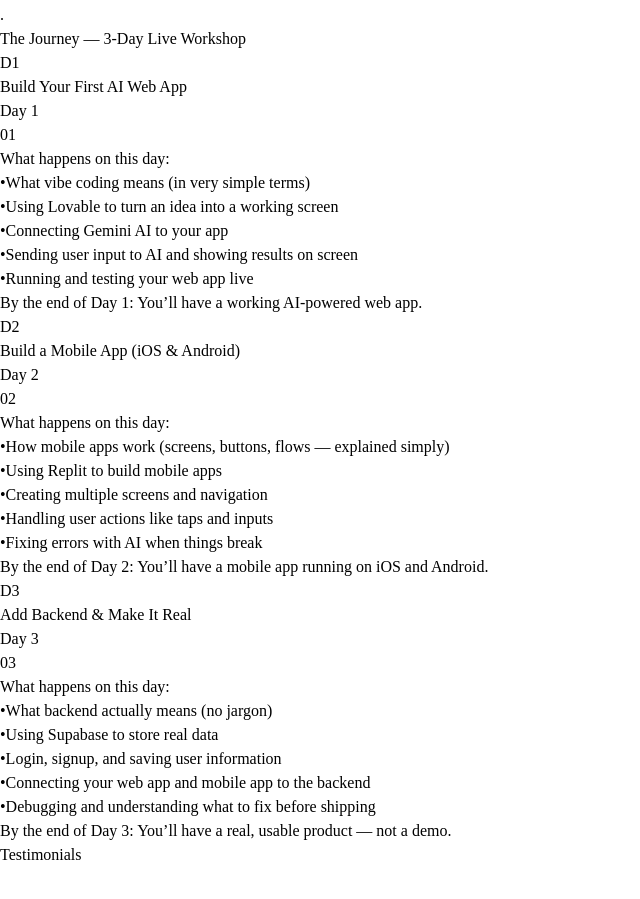
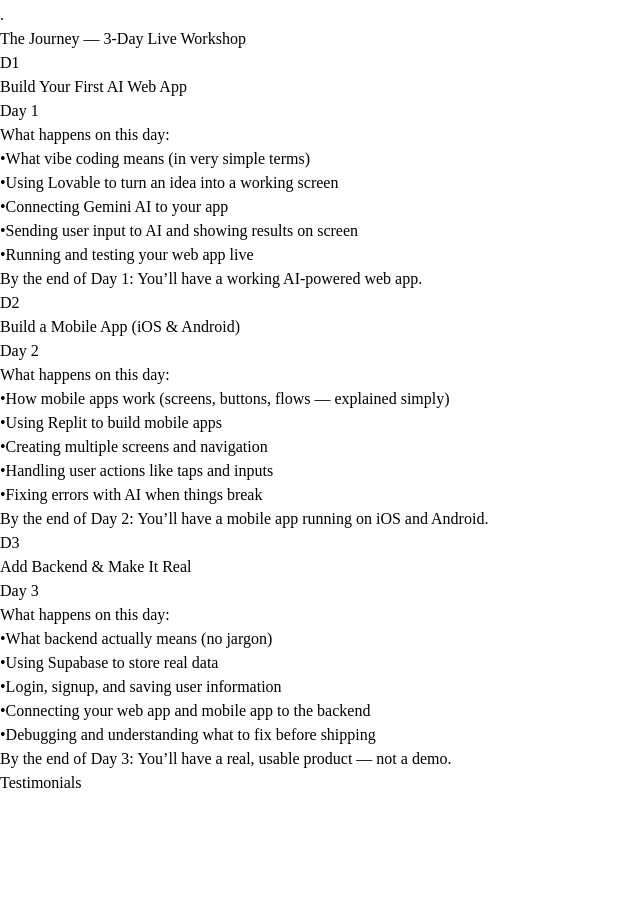
Before and after one commit to launchanyway/LaunchAnyway-v1, a React (Vite) app in the folder client/: page / in a window 1280 px wide. Shown: the part 1905-2804 px from the top of the page, without its empty margins (0-640 px from the left). Built offline with nearby package versions, Linux system fonts and the light colour scheme.

Commit message:
Updated home.tsx

```diff
--- a/client/src/pages/home.tsx
+++ b/client/src/pages/home.tsx
@@ -538,16 +538,10 @@ export default function Home() {
                         <p className="text-[11px] text-gray-400 font-mono uppercase tracking-widest font-bold mt-1">Day 1</p>
                       </div>
                       <div className="space-y-4">
-                        <div className="flex gap-6">
-                          <div className="flex flex-col items-center">
-                            <span className="text-[10px] font-black font-mono text-black bg-[#D4E845] px-2 py-1 rounded flex items-center justify-center shrink-0">01</span>
-                            <div className="w-[1.5px] h-full bg-black/5 mt-2"></div>
-                          </div>
-                          <div className="space-y-1 pb-4">
-                            <p className="text-[15px] text-gray-900 font-bold leading-none">What happens on this day:</p>
-                          </div>
+                        <div className="pb-4">
+                          <p className="text-[15px] text-gray-900 font-bold leading-none">What happens on this day:</p>
                         </div>
-                        <div className="space-y-3 pl-[46px]">
+                        <div className="space-y-3">
                           <p className="text-[14px] text-[#5a5a5a] leading-relaxed flex items-start gap-2">
                             <span className="text-[#D4E845] mt-1.5 shrink-0">•</span>
                             What vibe coding means (in very simple terms)
@@ -585,16 +579,10 @@ export default function Home() {
                         <p className="text-[11px] text-gray-400 font-mono uppercase tracking-widest font-bold mt-1">Day 2</p>
                       </div>
                       <div className="space-y-4">
-                        <div className="flex gap-6">
-                          <div className="flex flex-col items-center">
-                            <span className="text-[10px] font-black font-mono text-black bg-[#E895C9] px-2 py-1 rounded flex items-center justify-center shrink-0">02</span>
-                            <div className="w-[1.5px] h-full bg-black/5 mt-2"></div>
-                          </div>
-                          <div className="space-y-1 pb-4">
-                            <p className="text-[15px] text-gray-900 font-bold leading-none">What happens on this day:</p>
-                          </div>
+                        <div className="pb-4">
+                          <p className="text-[15px] text-gray-900 font-bold leading-none">What happens on this day:</p>
                         </div>
-                        <div className="space-y-3 pl-[46px]">
+                        <div className="space-y-3">
                           <p className="text-[14px] text-[#5a5a5a] leading-relaxed flex items-start gap-2">
                             <span className="text-[#E895C9] mt-1.5 shrink-0">•</span>
                             How mobile apps work (screens, buttons, flows — explained simply)
@@ -632,15 +620,10 @@ export default function Home() {
                         <p className="text-[11px] text-gray-400 font-mono uppercase tracking-widest font-bold mt-1">Day 3</p>
                       </div>
                       <div className="space-y-4">
-                        <div className="flex gap-6">
-                          <div className="flex flex-col items-center">
-                            <span className="text-[10px] font-black font-mono text-black bg-[#A5B4FC] px-2 py-1 rounded flex items-center justify-center shrink-0">03</span>
-                          </div>
-                          <div className="space-y-1 pb-4">
-                            <p className="text-[15px] text-gray-900 font-bold leading-none">What happens on this day:</p>
-                          </div>
+                        <div className="pb-4">
+                          <p className="text-[15px] text-gray-900 font-bold leading-none">What happens on this day:</p>
                         </div>
-                        <div className="space-y-3 pl-[46px]">
+                        <div className="space-y-3">
                           <p className="text-[14px] text-[#5a5a5a] leading-relaxed flex items-start gap-2">
                             <span className="text-[#A5B4FC] mt-1.5 shrink-0">•</span>
                             What backend actually means (no jargon)
```
